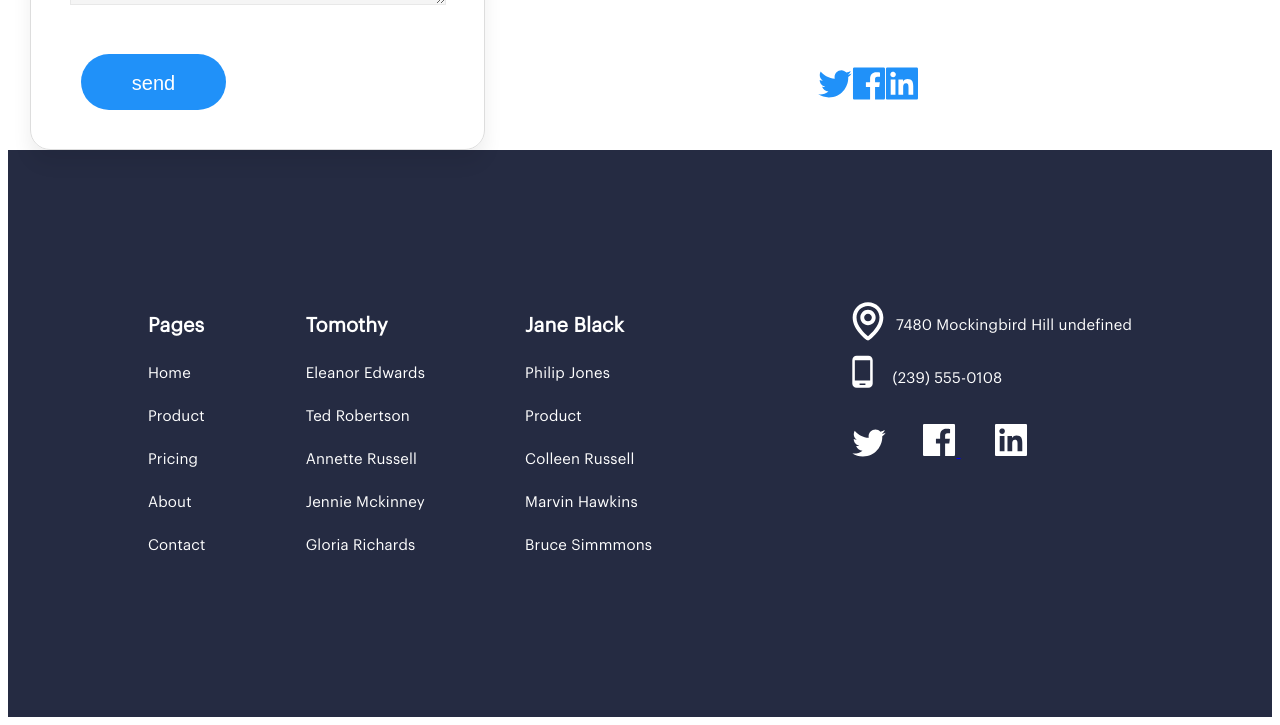
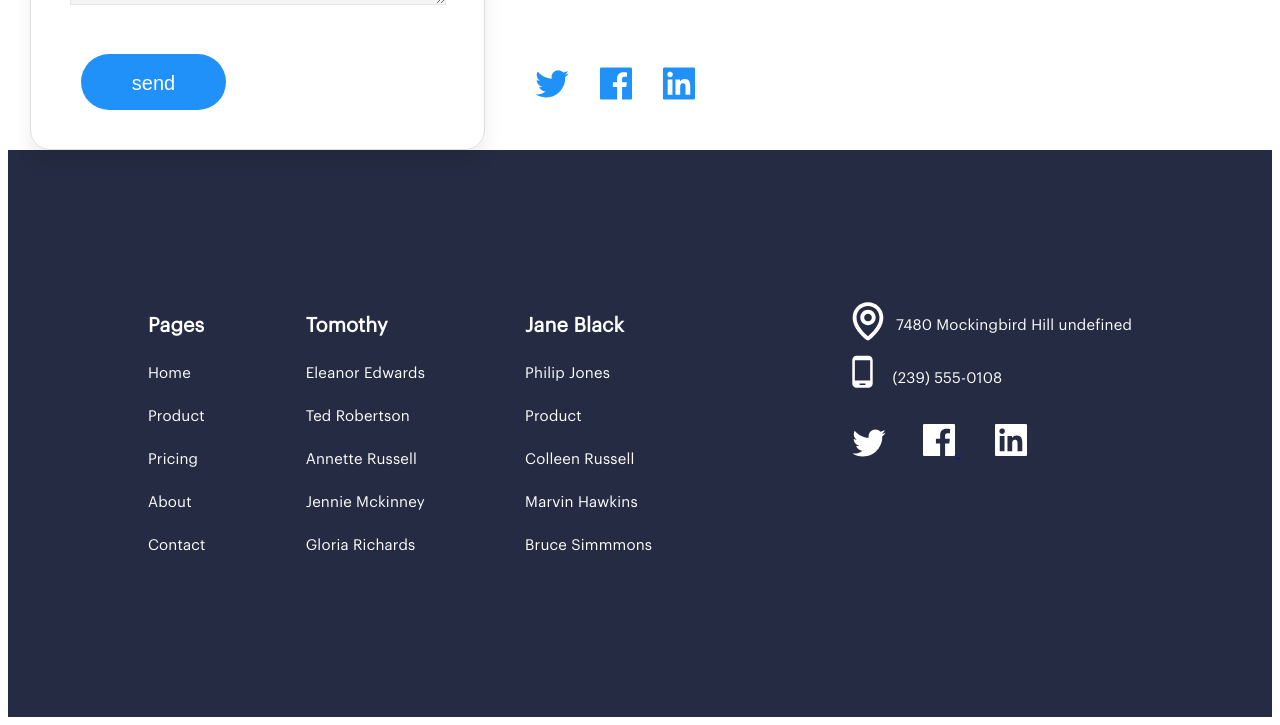
Before and after one commit to NguyenNgocPha/landingpagewithHtMl, a plain HTML site: page index.html in a window 1280 px wide. Shown: the part 7856-8581 px from the top of the page. Drawn offline with Linux system fonts and the light colour scheme.

Commit message:
upload code new

```diff
--- a/index.html
+++ b/index.html
@@ -247,6 +247,7 @@
             <div class="featuresContainer">
                 <div class="featuresTiltle">Contact Us</div>
             </div>
+
             <div class="featuresContainer">
                 <div class="featuresContent">Most calendars are designed for teams.
                     Slate is designed for freelancers</div>
@@ -303,9 +304,9 @@
                     <div class="featuresContainer" style="margin-top:10px ">
                         <img src="./component/asset/map.svg">
                     </div>
-                    <div class="featuresContainer" style="margin-top:70px; left: 0px; ">
-                        <img src="./component/asset/tweeterblue.svg">
-                        <img src="./component/asset/fbblue.svg">
+                    <div class="featuresContainer" style="margin-top:70px; float: left;  margin-left: 50px;">
+                        <img src="./component/asset/tweeterblue.svg" style="margin-right:30px ;">
+                        <img src="./component/asset/fbblue.svg" style="margin-right:30px ;">
                         <img src="./component/asset/thinkBlue.svg">
 
                     </div>
```
